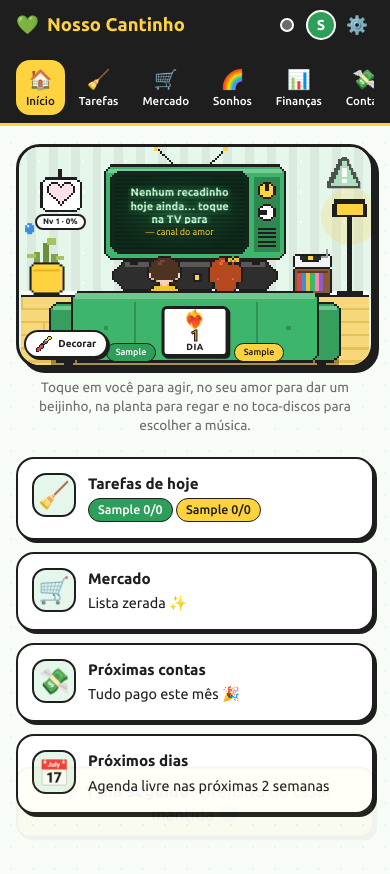
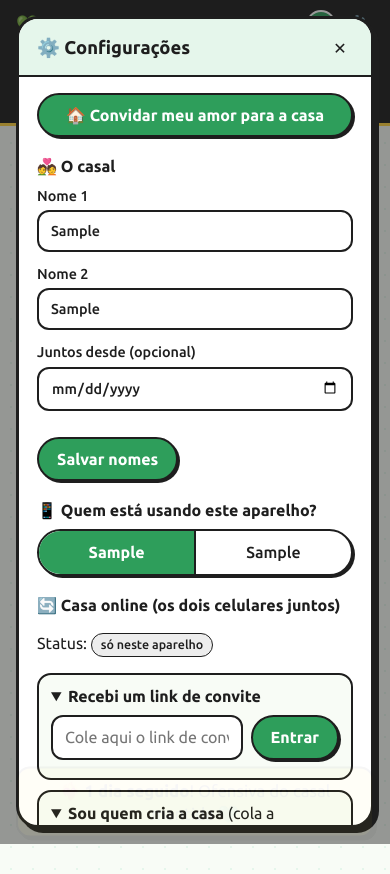
Before and after one commit to bruneloss/BrunelossBaby, a plain HTML site: page casal/index.html in a window 390 px wide. Both pictures are taken after typing "Sample", "Sample" into the empty fields and a click on the button "Começar ✨". Drawn offline with Linux system fonts and the light colour scheme.

Commit message:
App de celular (PWA) com casa online pelo Firebase gratuito
- Instalável: manifest, ícones e service worker (abre offline)
- Firestore guarda cópia no aparelho (funciona sem internet)
- Configuração do Firebase colada dentro do app, sem editar código
- Link de convite leva código da casa e configuração: o convidado só abre
- Opção de colar o link de convite (para o app instalado no iPhone)
- firestore.rules e LEIAME com o passo a passo sem custo

Co-Authored-By: Claude Opus 5.5 <noreply@anthropic.com>
Claude-Session: https://claude.ai/code/session_018zBcTjsGNvACH3TboRH8Ck

```diff
--- a/casal/css/style.css
+++ b/casal/css/style.css
@@ -613,3 +613,9 @@ button.card-resumo { font: inherit; text-align: left; cursor: pointer; color: in
 @keyframes braco-desce { from { transform: rotate(0); } to { transform: rotate(-75deg); opacity: 0; } }
 .braco .agua { opacity: 0; }
 .braco.rega .agua { opacity: 1; }
+
+/* v9: casa online */
+.caixa-detalhe { border: 2px solid var(--preto); border-radius: 14px; padding: 10px 12px; margin-bottom: 10px; background: var(--fundo); }
+.caixa-detalhe summary { cursor: pointer; }
+.caixa-detalhe[open] summary { margin-bottom: 8px; }
+code { background: var(--cinza-claro); padding: 1px 5px; border-radius: 6px; font-size: .85em; }
--- a/casal/index.html
+++ b/casal/index.html
@@ -10,6 +10,12 @@
 <link rel="preconnect" href="https://fonts.gstatic.com" crossorigin>
 <link href="https://fonts.googleapis.com/css2?family=Ubuntu:wght@400;500;700&display=swap" rel="stylesheet">
 <link rel="stylesheet" href="css/style.css">
+<link rel="manifest" href="manifest.webmanifest">
+<link rel="apple-touch-icon" href="icones/apple-touch-icon.png">
+<meta name="apple-mobile-web-app-capable" content="yes">
+<meta name="mobile-web-app-capable" content="yes">
+<meta name="apple-mobile-web-app-title" content="Cantinho">
+<meta name="apple-mobile-web-app-status-bar-style" content="black">
 </head>
 <body>
   <header class="topo">
@@ -43,5 +49,9 @@
   <script src="js/agenda.js"></script>
 <script src="js/relax.js"></script>
   <script src="js/app.js"></script>
+  <script>
+    // app instalável: registra o service worker (não roda dentro do claude.ai)
+    if ('serviceWorker' in navigator && location.protocol !== 'file:') navigator.serviceWorker.register('sw.js').catch(() => {});
+  </script>
 </body>
 </html>
--- a/casal/js/app.js
+++ b/casal/js/app.js
@@ -81,14 +81,19 @@ const App = (() => {
         <p>Status: <span class="tag ${st === 'on' ? 'ok' : st === 'erro' ? 'perigo' : 'neutro'}">${{ off: 'offline', conectando: 'conectando…', on: 'sincronizado ✔', erro: 'sem conexão' }[st]}</span> ${det ? `<small>${U.esc(det)}</small>` : ''}</p>
         ` : `
         ${Sync.configFixa() ? `<h3 class="sub">🔄 Casa online</h3><p>Status: <span class="tag ${st === 'on' ? 'ok' : st === 'erro' ? 'perigo' : 'neutro'}">${{ off: 'ainda sem casa', conectando: 'conectando…', on: 'sincronizado ✔', erro: 'erro' }[st]}</span> ${det ? `<small>${U.esc(det)}</small>` : ''}</p>` : `
-        <h3 class="sub">🔄 Usar nos dois celulares (sincronização)</h3>
-        <p class="dica">Sem sincronização, os dados ficam só neste navegador. Para ver tudo nos dois aparelhos, crie um projeto gratuito no Firebase (veja o passo a passo no arquivo <b>LEIAME.md</b>) e cole aqui a configuração. Use o <b>mesmo código do casal</b> nos dois aparelhos.</p>
+        <h3 class="sub">🔄 Casa online (os dois celulares juntos)</h3>
         <p>Status: <span class="tag ${st === 'on' ? 'ok' : st === 'erro' ? 'perigo' : 'neutro'}">${{ off: 'só neste aparelho', conectando: 'conectando…', on: 'sincronizado ✔', erro: 'erro' }[st]}</span> ${det ? `<small>${U.esc(det)}</small>` : ''}</p>
-        <form class="form-grade" id="fSync">
-          <label class="larga">Código do casal (combinem um código difícil de adivinhar)<input name="codigo" value="${U.esc(L.codigo || '')}" placeholder="ex.: nos-dois-${Math.random().toString(36).slice(2, 8)}" pattern="[A-Za-z0-9_\\-]{6,}" title="Pelo menos 6 letras, números, - ou _"></label>
-          <label class="larga">Configuração do Firebase (firebaseConfig)<textarea name="cfg" rows="5" placeholder='{ apiKey: "...", authDomain: "...", projectId: "...", ... }'>${L.firebase ? U.esc(JSON.stringify(L.firebase, null, 1)) : ''}</textarea></label>
-          <div class="botoes larga">${L.firebase ? '<button type="button" class="btn" id="desligarSync">Desligar</button>' : ''}<button class="btn primario">Conectar</button></div>
-        </form>`}`}
+        <details class="caixa-detalhe" ${L.firebase ? '' : 'open'}><summary><b>Recebi um link de convite</b></summary>
+          <form class="linha-form" id="fEntrar"><input name="link" placeholder="Cole aqui o link de convite" required><button class="btn primario">Entrar</button></form>
+        </details>
+        <details class="caixa-detalhe" ${L.firebase ? '' : 'open'}><summary><b>Sou quem cria a casa</b> (cola a configuração do Firebase)</summary>
+          <p class="dica">Crie o projeto gratuito no Firebase (passo a passo no <b>LEIAME.md</b>) e cole aqui o bloco <code>firebaseConfig</code>. Depois é só mandar o link de convite.</p>
+          <form class="form-grade" id="fSync">
+            <label class="larga">Configuração do Firebase<textarea name="cfg" rows="5" placeholder='const firebaseConfig = { apiKey: "...", authDomain: "...", projectId: "...", ... };'>${L.firebase ? U.esc(JSON.stringify(L.firebase, null, 1)) : ''}</textarea></label>
+            <div class="botoes larga">${L.firebase ? '<button type="button" class="btn" id="desligarSync">Desligar</button>' : ''}<button class="btn primario">Ligar a casa online</button></div>
+          </form>
+        </details>`}`}
+        ${App.podeInstalar() ? `<h3 class="sub">📲 App no celular</h3>${App.textoInstalar()}` : ''}
         <h3 class="sub">💾 Backup</h3>
         <div class="botoes">
           <button class="btn" id="exportar">⬇️ Baixar backup</button>
@@ -108,11 +113,21 @@ const App = (() => {
         ev.preventDefault(); const f = ev.target;
         const cfg = lerConfig(f.cfg.value);
         if (!cfg || !cfg.apiKey || !cfg.projectId) return U.toast('Não reconheci a configuração. Cole o bloco firebaseConfig inteiro.', 'erro');
-        const codigo = f.codigo.value.trim() || f.codigo.placeholder.replace('ex.: ', '');
-        Local.set('firebase', cfg); Local.set('codigo', codigo);
-        U.toast('Conectando… a página vai recarregar.');
+        Local.set('firebase', cfg);
+        Sync.novoCodigoSeFaltar();
+        Local.set('mostrarConvite', true);
+        U.toast('Ligando a casa… o app vai recarregar.');
         setTimeout(() => location.reload(), 700);
       };
+      const fe = U.$('#fEntrar', m.el);
+      if (fe) fe.onsubmit = ev => {
+        ev.preventDefault();
+        if (!Sync.lerConvite(ev.target.link.value.trim())) return U.toast('Esse link não parece um convite. Copie o link inteiro que seu amor mandou.', 'erro');
+        U.toast('Entrando na casa… o app vai recarregar.');
+        setTimeout(() => location.reload(), 700);
+      };
+      const inst = U.$('#instalarApp', m.el);
+      if (inst) inst.onclick = instalar;
       const des = U.$('#desligarSync', m.el);
       if (des) des.onclick = () => { Local.set('firebase', null); location.reload(); };
       U.$('#exportar', m.el).onclick = exportar;
@@ -122,6 +137,24 @@ const App = (() => {
       };
     };
     U.modal({ titulo: '⚙️ Configurações', aoAbrir: desenhar });
+  }
+
+  /* Instalar como app: Android/Chrome mostram o pedido; no iPhone é pelo menu Compartilhar */
+  let pedidoInstalar = null;
+  window.addEventListener('beforeinstallprompt', e => { e.preventDefault(); pedidoInstalar = e; });
+  const instalado = () => matchMedia('(display-mode: standalone)').matches || navigator.standalone === true;
+  const ehIphone = () => /iphone|ipad|ipod/i.test(navigator.userAgent);
+  const podeInstalar = () => !instalado() && Sync.modo() !== 'artifact' && 'serviceWorker' in navigator;
+  const textoInstalar = () => pedidoInstalar
+    ? '<button class="btn primario largo" id="instalarApp">📲 Instalar o Nosso Cantinho</button>'
+    : ehIphone()
+      ? '<p class="dica">No iPhone: abra no <b>Safari</b>, toque em <b>Compartilhar</b> (quadrado com seta) e em <b>Adicionar à Tela de Início</b>. No app instalado, se pedir, cole de novo o link de convite.</p>'
+      : '<p class="dica">No Android: abra no <b>Chrome</b>, toque nos <b>⋮</b> e em <b>Instalar app</b> (ou "Adicionar à tela inicial").</p>';
+  async function instalar() {
+    if (!pedidoInstalar) return;
+    pedidoInstalar.prompt();
+    await pedidoInstalar.userChoice.catch(() => {});
+    pedidoInstalar = null;
   }
 
   // Aceita tanto JSON quanto o objeto JavaScript copiado do console do Firebase
@@ -161,13 +194,14 @@ const App = (() => {
           <label>Nome do seu amor<input name="B" required maxlength="24" placeholder="Ex.: Ana"></label>
           <div class="botoes larga"><button class="btn primario">Começar ✨</button></div>
         </form>
-        <p class="dica">Seu amor já criou a casa? Peça o <b>link de convite</b> e abra por ele.</p>`,
+        <p class="dica">Seu amor já criou a casa? Abra pelo <b>link de convite</b>, ou cole o link em ⚙️ → Casa online.</p>`,
     });
     U.$('#fBV', m.el).onsubmit = ev => {
       ev.preventDefault(); const f = ev.target;
       Local.set('eu', 'A');
       Store.atualizar(s => { s.casal.A = f.A.value.trim(); s.casal.B = f.B.value.trim(); });
       m.fechar();
+      if (!Sync.temConfig() && Sync.modo() !== 'artifact') setTimeout(config, 400); // próximo passo: ligar a casa online
       // com o banco configurado, já cria a casa e mostra o convite
       if (Sync.modo() !== 'artifact' && Sync.temConfig()) Sync.criarCasa().then(() => Casa.convite());
     };
@@ -186,6 +220,7 @@ const App = (() => {
     // espera os dados compartilhados antes de decidir entre boas-vindas e "quem é você?"
     await Sync.iniciar();
     await Casa.iniciar();
+    if (Local.get().mostrarConvite && Sync.linkConvite()) { Local.set('mostrarConvite', false); Casa.convite(); }
     sincronizarMusica();
     const e = Store.get();
     const semNomes = e.casal.A === 'Amor 1' && e.casal.B === 'Amor 2';
@@ -196,7 +231,7 @@ const App = (() => {
     setInterval(() => { if (U.hoje() !== dia) { dia = U.hoje(); render(); } }, 60000);
   }
 
-  return { render, iniciar, segurar };
+  return { render, iniciar, segurar, podeInstalar, textoInstalar };
 })();
 
 if (document.readyState === 'loading') document.addEventListener('DOMContentLoaded', App.iniciar); else App.iniciar();
--- a/casal/js/store.js
+++ b/casal/js/store.js
@@ -239,13 +239,20 @@ const Sync = (() => {
   const configFirebase = () => Local.get().firebase || window.CONFIG_FIREBASE || null;
   const novoCodigo = () => 'casa-' + Array.from(crypto.getRandomValues(new Uint8Array(9)), b => 'abcdefghjkmnpqrstuvwxyz23456789'[b % 31]).join('');
 
-  /* Abriu pelo link de convite (?casa=CODIGO): entra na casa */
-  function lerConvite() {
+  /* Configuração do Firebase viaja no link de convite em base64 (não é senha; a casa é protegida pelo código) */
+  const cfgParaTexto = cfg => btoa(unescape(encodeURIComponent(JSON.stringify(cfg)))).replace(/\+/g, '-').replace(/\//g, '_').replace(/=+$/, '');
+  const textoParaCfg = t => { try { return JSON.parse(decodeURIComponent(escape(atob(t.replace(/-/g, '+').replace(/_/g, '/'))))); } catch (e) { return null; } };
+
+  /* Lê ?casa=CODIGO&fb=CONFIG de uma URL (a do navegador ou um link colado) e entra na casa */
+  function lerConvite(url = location.href) {
     try {
-      const c = new URLSearchParams(location.search).get('casa');
-      if (c && /^[A-Za-z0-9_-]{6,}$/.test(c) && c !== Local.get().codigo) { Local.set('codigo', c); return true; }
-    } catch (e) {}
-    return false;
+      const q = new URL(url).searchParams;
+      const c = q.get('casa'), fb = q.get('fb');
+      let mudou = false;
+      if (fb && !window.CONFIG_FIREBASE) { const cfg = textoParaCfg(fb); if (cfg && cfg.apiKey && cfg.projectId) { Local.set('firebase', cfg); mudou = true; } }
+      if (c && /^[A-Za-z0-9_-]{6,}$/.test(c) && c !== Local.get().codigo) { Local.set('codigo', c); mudou = true; }
+      return mudou;
+    } catch (e) { return false; }
   }
 
   /* Resolve quando chega a primeira resposta do banco (ou após 8 s) */
@@ -261,6 +268,8 @@ const Sync = (() => {
       await carregar(`https://www.gstatic.com/firebasejs/${V}/firebase-firestore-compat.js`);
       const app = firebase.apps.length ? firebase.app() : firebase.initializeApp(cfg);
       const db = firebase.firestore(app);
+      // guarda uma cópia no aparelho: o app abre e funciona mesmo sem internet
+      try { await db.enablePersistence({ synchronizeTabs: true }); } catch (e) {}
       ref = db.collection('casais').doc(codigo);
       ref.onSnapshot(snap => {
         if (snap.metadata.hasPendingWrites) return;
@@ -285,8 +294,11 @@ const Sync = (() => {
   }
   const linkConvite = () => {
     const c = Local.get().codigo; if (!c) return null;
-    return location.origin + location.pathname + '?casa=' + encodeURIComponent(c);
+    let link = location.origin + location.pathname + '?casa=' + encodeURIComponent(c);
+    if (!window.CONFIG_FIREBASE && Local.get().firebase) link += '&fb=' + cfgParaTexto(Local.get().firebase);
+    return link;
   };
+  const novoCodigoSeFaltar = () => { if (!Local.get().codigo) Local.set('codigo', novoCodigo()); };
 
   /* Resolve quando os dados compartilhados chegaram (ou desistiu de esperar) */
   async function iniciar() {
@@ -330,7 +342,7 @@ const Sync = (() => {
     try { const s = await d.get(); return s.exists ? s.data().data : null; } catch (e) { return null; }
   }
   return {
-    iniciar, enviar, enviarFoto, apagarFoto, baixarFoto, criarCasa, linkConvite,
+    iniciar, enviar, enviarFoto, apagarFoto, baixarFoto, criarCasa, linkConvite, lerConvite, novoCodigoSeFaltar,
     temConfig: () => !!configFirebase(), configFixa: () => !!window.CONFIG_FIREBASE,
     status: () => [status, detalhe], ouvir: f => ouvintes.add(f), modo: () => modo,
   };
```
Also changed, not shown: casal/sw.js (added, +23 -0 lines), casal/icones/apple-touch-icon.png (added), casal/icones/icone-192.png (added), casal/icones/icone-512.png (added), casal/icones/icone-maskable-512.png (added), casal/manifest.webmanifest (added), 2 other files.
